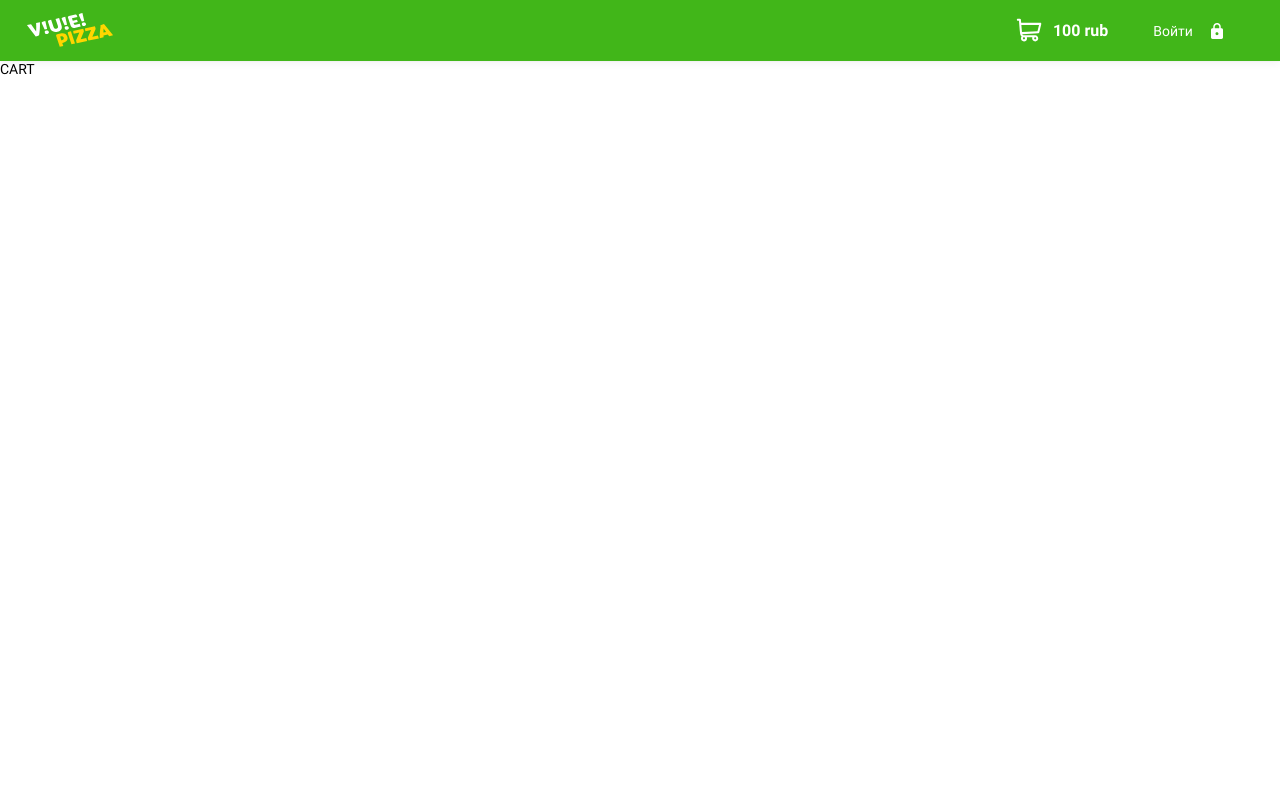
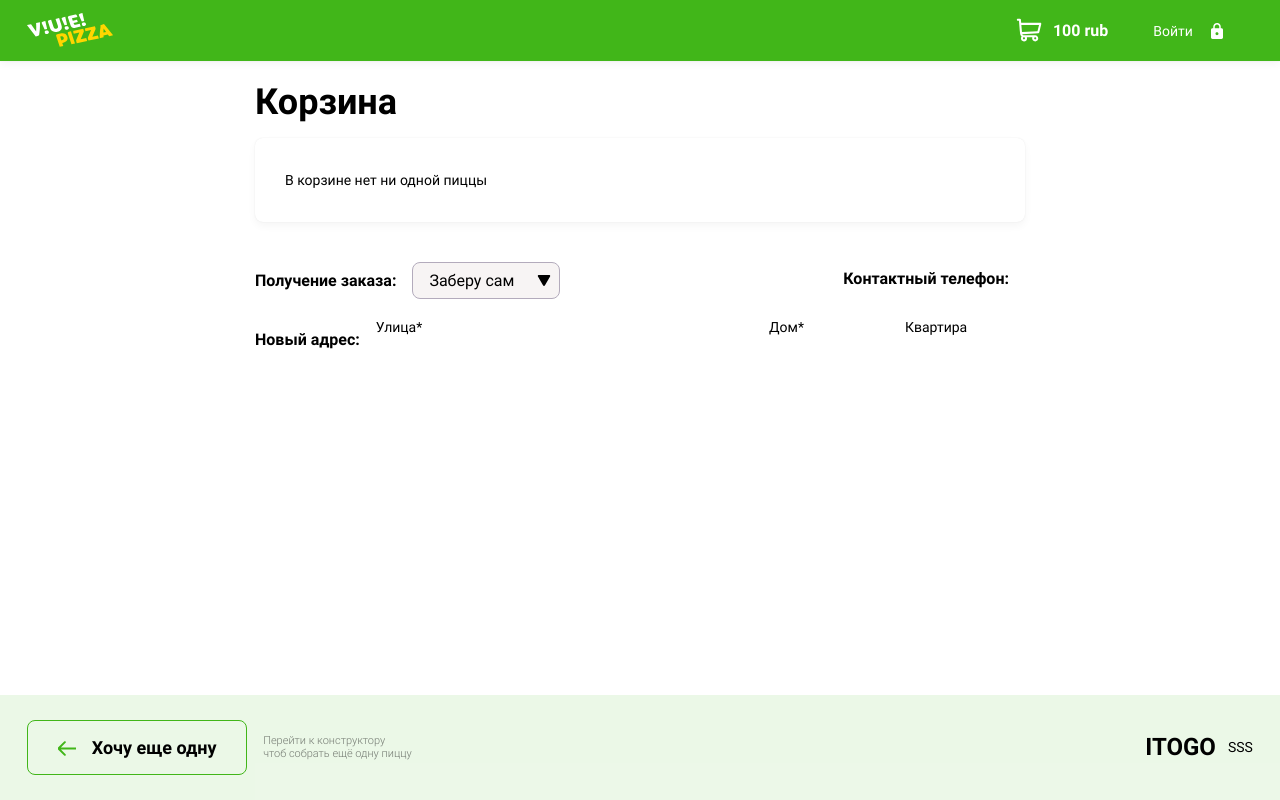
Before and after one commit to htmlacademy-univer-vue/2571771-vue-pizza-1, a Vue app in the folder frontend/: page /cart in a window 1280 px wide. Built offline with nearby package versions, Linux system fonts and the light colour scheme.

Commit message:
New pages

```diff
--- a/frontend/src/views/CartView.vue
+++ b/frontend/src/views/CartView.vue
@@ -1,14 +1,13 @@
 <template>
-  CART
-  <!-- <div class="layout-form">
+  <div class="layout-form">
     <main class="content cart">
       <div class="container">
         <div class="cart__title">
           <h1 class="title title--big">Корзина</h1>
         </div>
 
-        <ul v-if="cart.pizzas.length > 0" class="cart-list sheet">
-          <li
+        <!-- <ul v-if="cart.pizzas.length > 0" class="cart-list sheet"> -->
+          <!-- <li
             v-for="pizza in cart.pizzas"
             :key="pizza.id"
             class="cart-list__item"
@@ -60,16 +59,16 @@
             <div class="cart-list__button">
               <button type="button" class="cart-list__edit">Изменить</button>
             </div>
-          </li>
-        </ul>
+          </li> -->
+        <!-- </ul> -->
 
-        <div v-else class="sheet cart__empty">
+        <div class="sheet cart__empty">
           <p>В корзине нет ни одной пиццы</p>
         </div>
 
         <div class="cart__additional">
           <ul class="additional-list">
-            <li
+            <!-- <li
               v-for="misc in cart.misc"
               :key="misc.id"
               class="additional-list__item sheet"
@@ -92,7 +91,7 @@
                   <b>× {{ getEntity(misc.miscId, "misc").price }} ₽</b>
                 </div>
               </div>
-            </li>
+            </li> -->
           </ul>
         </div>
 
@@ -110,12 +109,12 @@
 
             <label class="input input--big-label">
               <span>Контактный телефон:</span>
-              <input
+              <!-- <input
                 v-model="cart.phone"
                 type="text"
                 name="tel"
                 placeholder="+7 999-999-99-99"
-              />
+              /> -->
             </label>
 
             <div class="cart-form__address">
@@ -124,33 +123,33 @@
               <div class="cart-form__input">
                 <label class="input">
                   <span>Улица*</span>
-                  <input
+                  <!-- <input
                     v-model="cart.address.street"
                     type="text"
                     name="street"
-                  />
+                  /> -->
                 </label>
               </div>
 
               <div class="cart-form__input cart-form__input--small">
                 <label class="input">
                   <span>Дом*</span>
-                  <input
+                  <!-- <input
                     v-model="cart.address.building"
                     type="text"
                     name="house"
-                  />
+                  /> -->
                 </label>
               </div>
 
               <div class="cart-form__input cart-form__input--small">
                 <label class="input">
                   <span>Квартира</span>
-                  <input
+                  <!-- <input
                     v-model="cart.address.flat"
                     type="text"
                     name="apartment"
-                  />
+                  /> -->
                 </label>
               </div>
             </div>
@@ -170,14 +169,14 @@
         Перейти к конструктору<br />чтоб собрать ещё одну пиццу
       </p>
       <div class="footer__price">
-        <b>Итого: {{ getOrderPrice() }} ₽</b>
+        <!-- <b>Итого: {{ getOrderPrice() }} ₽</b> --> ITOGO
       </div>
 
       <div class="footer__submit">
-        <button class="button" @click="sendOrder()">Оформить заказ</button>
+        <!-- <button class="button" @click="sendOrder()">Оформить заказ</button> -->SSS
       </div>
     </section>
-  </div> -->
+  </div>
 </template>
 
 <!-- <script setup>
--- a/frontend/src/views/LoginView.vue
+++ b/frontend/src/views/LoginView.vue
@@ -10,24 +10,24 @@
       <div class="sign-form__input">
         <label class="input">
           <span>E-mail</span>
-          <!-- <AppInput
+          <AppInput
             v-model="email"
             type="email"
             name="email"
             placeholder="example@mail.ru"
-          /> -->
+          />
         </label>
       </div>
 
       <div class="sign-form__input">
         <label class="input">
           <span>Пароль</span>
-          <!-- <AppInput
+          <AppInput
             v-model="password"
             type="password"
             name="pass"
             placeholder="***********"
-          /> -->
+          />
         </label>
       </div>
       <button type="submit" class="button">Авторизоваться</button>
@@ -35,32 +35,32 @@
   </div>
 </template>
 
-<!-- <script setup>
-import CustomTitle from "@/common/components/CustomTitle.vue";
-import AppInput from "../common/components/AppInput.vue";
-import { useAuthStore } from "@/store/authStore";
+<script setup>
+// import CustomTitle from "@/common/components/CustomTitle.vue";
+// import AppInput from "../common/components/AppInput.vue";
+// import { useAuthStore } from "@/store/authStore";
 import { ref } from "vue";
-import { storeToRefs } from "pinia";
-import router from "../router";
+// import { storeToRefs } from "pinia";
+// import router from "../router";
 
-const authStore = useAuthStore();
-const { login } = authStore;
-const { isAuthenticated } = storeToRefs(authStore);
+// const authStore = useAuthStore();
+// const { login } = authStore;
+// const { isAuthenticated } = storeToRefs(authStore);
 
 const email = ref("");
 const password = ref("");
 
-const onSubmit = async () => {
-  try {
-    await login(email.value, password.value);
-    if (isAuthenticated) {
-      router.push({ name: "Main" });
-    }
-  } catch (e) {
-    throw e.message;
-  }
-};
-</script> -->
+// const onSubmit = async () => {
+//   try {
+//     await login(email.value, password.value);
+//     if (isAuthenticated) {
+//       router.push({ name: "Main" });
+//     }
+//   } catch (e) {
+//     throw e.message;
+//   }
+// };
+</script>
 
 <style lang="scss" scoped>
 .sign-form {
--- a/frontend/src/views/MainView.vue
+++ b/frontend/src/views/MainView.vue
@@ -36,12 +36,12 @@ import DiameterConstructor from "@/modules/Constructor/DiameterConstructor.vue";
 import IngredientConstructor from "@/modules/Constructor/IngredientConstructor.vue";
 import PizzaConstructor from "@/modules/Constructor/PizzaConstructor.vue";
 import AppCounter from "@/common/components/AppCounter.vue"
-// import { usePizzaStore } from "@/store/pizzaStore";
-// import { storeToRefs } from "pinia";
+import { usePizzaStore } from "@/store/pizzaStore";
+import { storeToRefs } from "pinia";
 
-// const { pizzaIngredients, pizzaDough, pizzaSize, pizzaSauce } = storeToRefs(
-//   usePizzaStore()
-// );
+const { pizzaIngredients, pizzaDough, pizzaSize, pizzaSauce } = storeToRefs(
+  usePizzaStore()
+);
 const dropHandler = (transferData) => {
   pizzaIngredients.value[transferData.value]++;
 };
--- a/frontend/src/views/OrdersView.vue
+++ b/frontend/src/views/OrdersView.vue
@@ -1,6 +1,5 @@
 <template>
-  ORDERS
-  <!-- <div class="layout__content">
+  <div class="layout__content">
     <div class="layout__title">
       <h1 class="title title--big">История заказов</h1>
     </div>
@@ -104,7 +103,7 @@
         }}
       </p>
     </section>
-  </div> -->
+  </div>
 </template>
 
 <!-- <script setup>
--- a/frontend/src/views/UserDataView.vue
+++ b/frontend/src/views/UserDataView.vue
@@ -1,6 +1,5 @@
 <template>
-  USER DATA
-  <!-- <div class="layout__content">
+  <div class="layout__content">
     <div class="layout__title">
       <h1 class="title title--big">Мои данные</h1>
     </div>
@@ -200,7 +199,7 @@
         Добавить новый адрес
       </button>
     </div>
-  </div> -->
+  </div>
 </template>
 
 <!-- <script setup>
```
